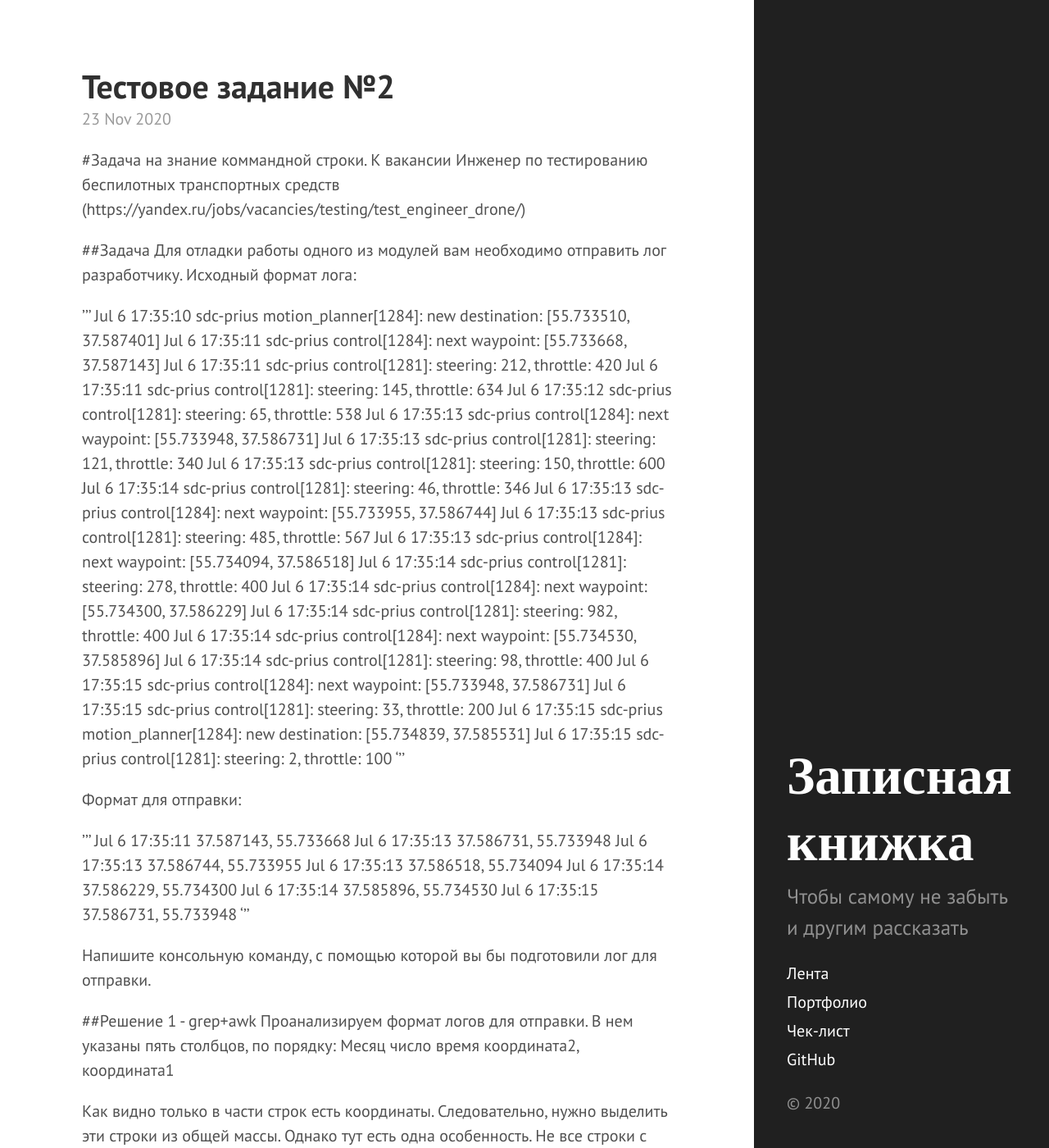
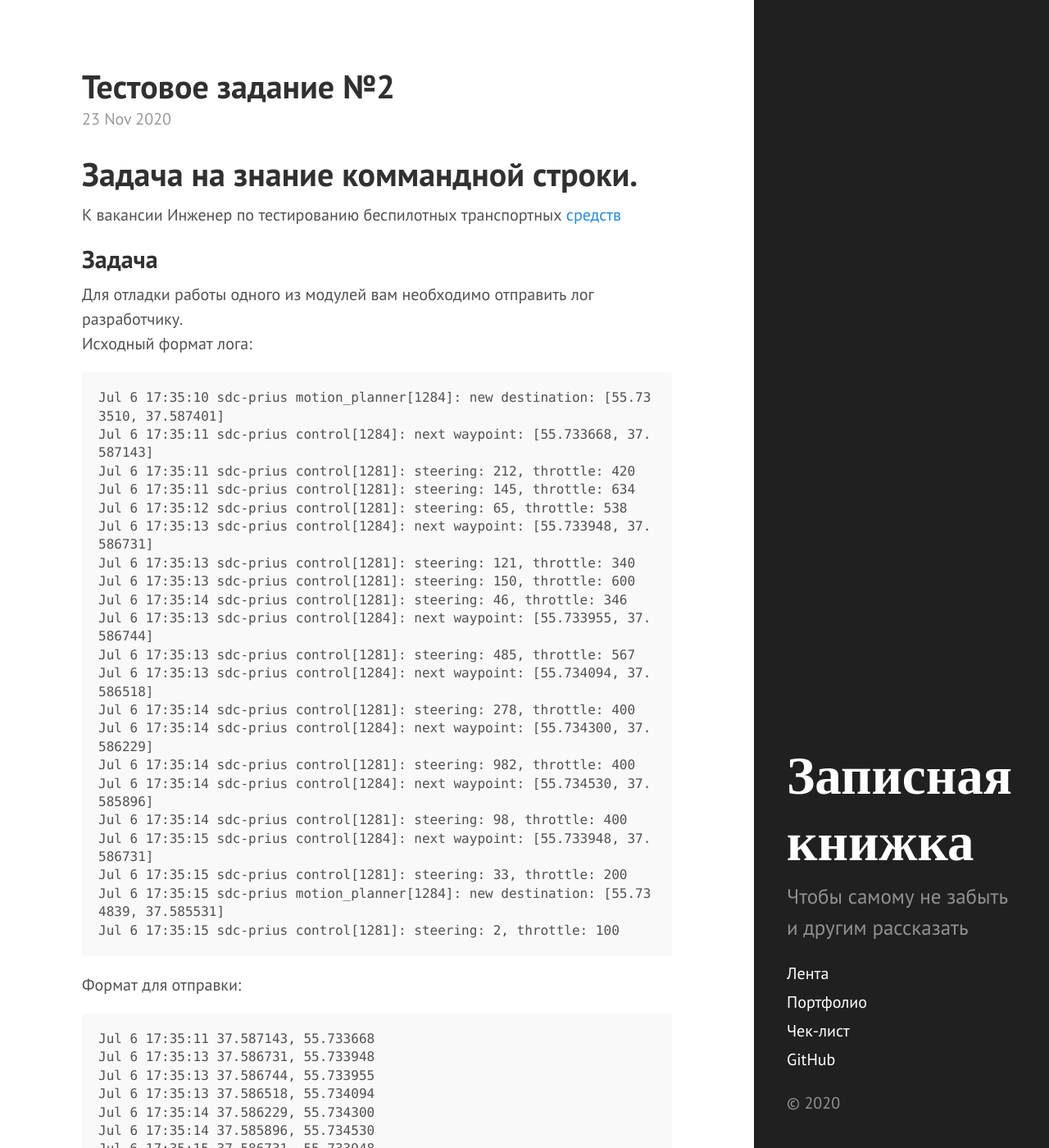
Before and after one commit to Erniess/about_me, a Jekyll site: the page built from _posts/2020-11-23-testing-command-line-task-2.md, in a window 1280 px wide and 1400 px high. Shown: the whole window at 82% size. Built offline with Jekyll 4.4.1, drawn with Linux system fonts in a browser that asks for light colours; some of the changed text lies outside the part shown.

Commit message:
Update 2020-11-23-testing-command-line-task-2.md

````diff
--- a/_posts/2020-11-23-testing-command-line-task-2.md
+++ b/_posts/2020-11-23-testing-command-line-task-2.md
@@ -4,14 +4,13 @@ title: "Тестовое задание №2"
 type: project
 ---
 
-#Задача на знание коммандной строки.
-К вакансии Инженер по тестированию беспилотных транспортных средств (https://yandex.ru/jobs/vacancies/testing/test_engineer_drone/)
+# Задача на знание коммандной строки.
+К вакансии Инженер по тестированию беспилотных транспортных [средств](https://yandex.ru/jobs/vacancies/testing/test_engineer_drone/)
 
-##Задача
+## Задача
 Для отладки работы одного из модулей вам необходимо отправить лог разработчику.
 Исходный формат лога:
-
-'''
+```
 Jul 6 17:35:10 sdc-prius motion_planner[1284]: new destination: [55.733510, 37.587401]
 Jul 6 17:35:11 sdc-prius control[1284]: next waypoint: [55.733668, 37.587143]
 Jul 6 17:35:11 sdc-prius control[1281]: steering: 212, throttle: 420
@@ -33,11 +32,10 @@ Jul 6 17:35:15 sdc-prius control[1284]: next waypoint: [55.733948, 37.586731]
 Jul 6 17:35:15 sdc-prius control[1281]: steering: 33, throttle: 200
 Jul 6 17:35:15 sdc-prius motion_planner[1284]: new destination: [55.734839, 37.585531]
 Jul 6 17:35:15 sdc-prius control[1281]: steering: 2, throttle: 100
-'''
+```
 
 Формат для отправки:
-
-'''
+```
 Jul 6 17:35:11 37.587143, 55.733668
 Jul 6 17:35:13 37.586731, 55.733948
 Jul 6 17:35:13 37.586744, 55.733955
@@ -45,20 +43,19 @@ Jul 6 17:35:13 37.586518, 55.734094
 Jul 6 17:35:14 37.586229, 55.734300
 Jul 6 17:35:14 37.585896, 55.734530
 Jul 6 17:35:15 37.586731, 55.733948
-'''
+```
 
 Напишите консольную команду, с помощью которой вы бы подготовили лог для отправки.
 
-##Решение 1 - grep+awk
+## Решение 1 - grep+awk
 Проанализируем формат логов для отправки. В нем указаны пять столбцов, по порядку: Месяц число время координата2, координата1
 
 Как видно только в части строк есть координаты. Следовательно, нужно выделить эти строки из общей массы. Однако тут есть одна особенность.
 Не все строки с координатами попали в итоговый ответ, например:
-Jul 6 17:35:15 sdc-prius motion_planner[1284]: new destination: [55.734839, 37.585531]
+>Jul 6 17:35:15 sdc-prius motion_planner[1284]: new destination: [55.734839, 37.585531]
 В ответ попали только те, в которых встречается слово 'waypoint'. Используя это слово как ключевое выделим только нужные нам строки используя комманду grep:
 
->> grep waypoint
-
+> \>\>grep waypoint
 Jul 6 17:35:11 sdc-prius control[1284]: next waypoint: [55.733668, 37.587143]
 Jul 6 17:35:13 sdc-prius control[1284]: next waypoint: [55.733948, 37.586731]
 Jul 6 17:35:13 sdc-prius control[1284]: next waypoint: [55.733955, 37.586744]
@@ -71,8 +68,7 @@ Jul 6 17:35:15 sdc-prius control[1284]: next waypoint: [55.733948, 37.586731]
 В ней используем метод print для вывода обработанных данных в стандартный поток вывода и нумерованные аргументы со знаком $ для вывода определенных столбцов.
 Передадим ей данные стандартного потока вывода grep с помощью символа | и выведем через метод print только нужные нам столбцы:
 
->> grep waypoint | awk '{print $1,$2,$3,$8,$9}'
-
+> \>\> grep waypoint | awk '{print $1,$2,$3,$8,$9}'
 Jul 6 17:35:11 [55.733668, 37.587143]
 Jul 6 17:35:13 [55.733948, 37.586731]
 Jul 6 17:35:13 [55.733955, 37.586744]
@@ -83,8 +79,7 @@ Jul 6 17:35:15 [55.733948, 37.586731]
 
 Уже близко, но надо поменять местами последние два столбца. Меняем:
 
->> grep waypoint | awk '{print $1,$2,$3,$9,$8}'
-
+> \>\> grep waypoint | awk '{print $1,$2,$3,$9,$8}'
 Jul 6 17:35:11 37.587143] [55.733668,
 Jul 6 17:35:13 37.586731] [55.733948,
 Jul 6 17:35:13 37.586744] [55.733955,
@@ -93,14 +88,13 @@ Jul 6 17:35:14 37.586229] [55.734300,
 Jul 6 17:35:14 37.585896] [55.734530,
 Jul 6 17:35:15 37.586731] [55.733948,
 
-Осталось только избавиться от квадратных кавычек и перенести запятую на место после первой координаты. В этом поможет метод substr() присутствующий в awk.
-Он посимвольно выделяет подстроку в строке. В качестве аргументов принимает: строку, количество пропускаемых символов с начала строки и количество символов подстроки. То что нам нужно.
-В первой координате чтобы исключить кавычку надо выделить первые 9 символов обозначающих координату - substr($9, 0, 9).
-Во второй координате, чтобы исключить пробел, кавычку и запятую в конце, надо выделить 9 символов обозначающих координату, начиная со второго символа - substr($8, 2, 9).
+Осталось избавиться от квадратных скобок и перенести запятую на место после первой координаты. В этом поможет метод substr() присутствующий в awk.
+Он посимвольно выделяет подстроку в строке. В качестве аргументов принимает: строку, количество пропускаемых символов с начала строки и количество символов подстроки. То что нужно.
+В первой координате чтобы исключить скобку надо выделить первые 9 символов обозначающих координату - substr($9, 0, 9).
+Во второй координате, чтобы исключить пробел, скобку и запятую в конце, надо выделить 9 символов обозначающих координату, начиная со второго символа - substr($8, 2, 9).
 И поставим запятую между этими аргументами используя двойные кавычки. Итоговая комманда будет выглядеть так:
 
->> grep waypoint | awk '{print $1,$2,$3,substr($9, 0, 9)",",substr($8, 2, 9)}'
-
+> \>\> grep waypoint | awk '{print $1,$2,$3,substr($9, 0, 9)",",substr($8, 2, 9)}'
 Jul 6 17:35:11 37.587143, 55.733668
 Jul 6 17:35:13 37.586731, 55.733948
 Jul 6 17:35:13 37.586744, 55.733955
@@ -109,15 +103,15 @@ Jul 6 17:35:14 37.586229, 55.734300
 Jul 6 17:35:14 37.585896, 55.734530
 Jul 6 17:35:15 37.586731, 55.733948
 
-##Решение 2 - awk
+## Решение 2 - awk
 Комманда awk позволяет использовать ключевые слова для отбора нужных строк. Так же как это делает комманда grep. Для этого ключевое слово необходимо заключить между двух слешей.
 Модифицируем итоговую комманду:
 
->> awk '/waypoint/ {print $1,$2,$3,substr($9, 1, 9)",",substr($8, 2, 9)}'
+> \>\> awk '/waypoint/ {print $1,$2,$3,substr($9, 1, 9)",",substr($8, 2, 9)}'
 
 Получаем тот же ответ.
 
-##Решение 3 - sed
+## Решение 3 - sed
 Так же для решения данной задачи можем воспользоваться коммандой sed. Она позволяет использовать сложные регулярные выражения с группировкой для работы со строками.
 Формат комманды sed 's/регулярное выражение/группа/флаг'. Составим регулярное выражение для задачи.
 Первое, выделим первую группу с датой и временем - \(.*\) sdc.*/\1
````
